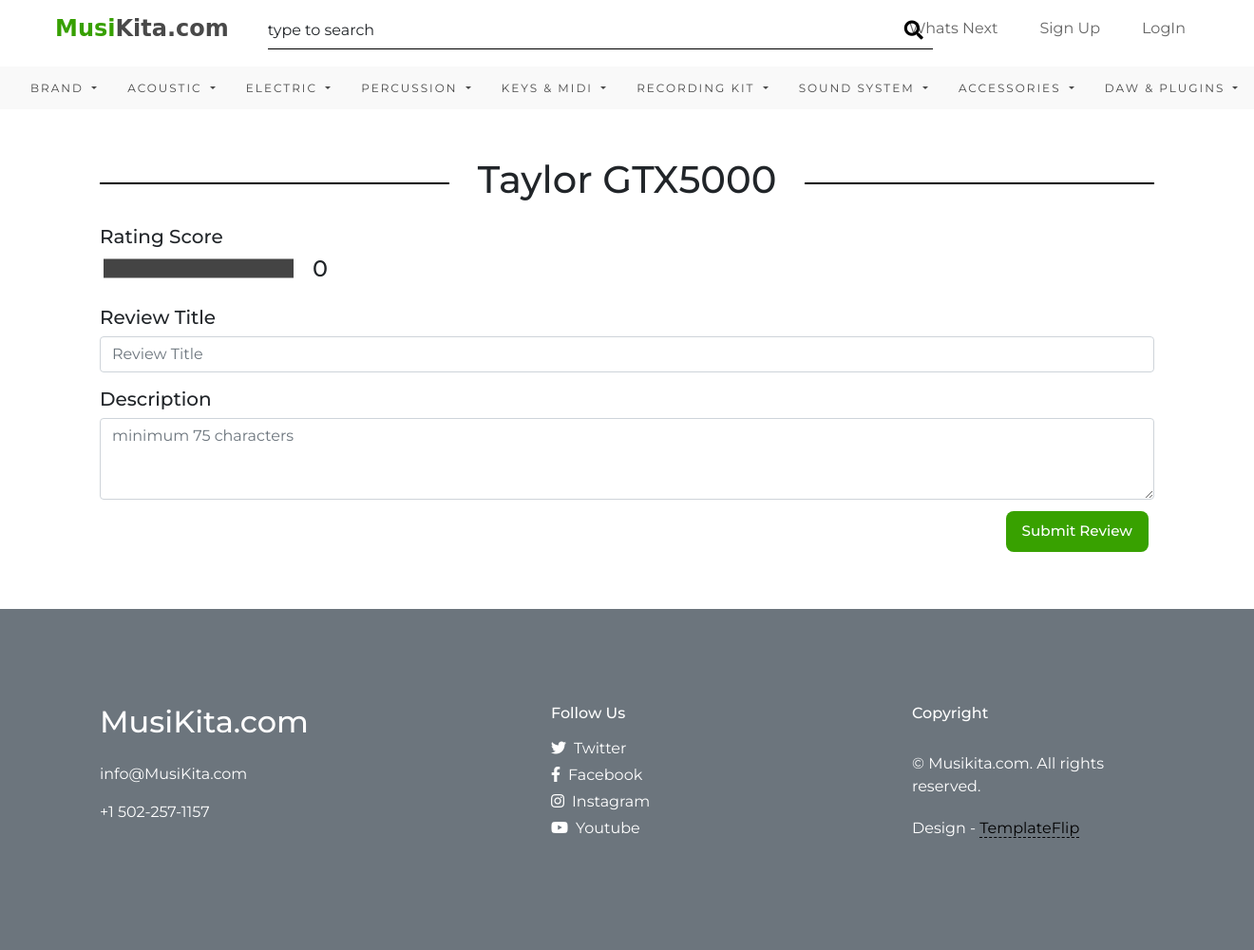
After one commit to Diazware12/Skripsi-Musikita, a Django app: page /scoreRating/ in a window 1320 px wide. The commit adds this page. Shown: the whole page at 95% size. Run offline with Django 3.2, Linux system fonts and the light colour scheme; some libraries are stand-ins or nearby versions.

Commit message:
nambah buat pop-up dan halaman score review

```diff
--- a/Skripsi/Skripsi/urls.py
+++ b/Skripsi/Skripsi/urls.py
@@ -25,5 +25,6 @@ urlpatterns = [
     url(r'^registerMember/',views.registerMember),
     url(r'^registerMusicStore/',views.registerMusicStore),
     url(r'^profile/',views.profile),
-    url(r'^profileMusicStore/',views.profileMusicStore)
+    url(r'^profileMusicStore/',views.profileMusicStore),
+    url(r'^scoreRating/',views.scoreRating)
 ]
--- a/Skripsi/Skripsi/views.py
+++ b/Skripsi/Skripsi/views.py
@@ -18,3 +18,6 @@ def profile (request):
 
 def profileMusicStore (request):
     return render(request,'profileMusicStore.html')
+
+def scoreRating (request):
+    return render(request,'scoreRating.html')
--- a/Skripsi/static/vendor2/css/custom.css
+++ b/Skripsi/static/vendor2/css/custom.css
@@ -1,3 +1,4 @@
+@import url('https://fonts.googleapis.com/css?family=Poppins:400,500,600,700&display=swap');
 nav > .nav.nav-tabs{
 
 	border: none;
@@ -81,3 +82,77 @@ nav > .nav.nav-tabs{
     text-align: center;
     font-family: "Montserrat", sans-serif;
   }
+
+  .greenbutton {
+    background-color: #38a100;
+    border: none;
+    color: #ffffff;
+    padding: 10px 15px;
+    text-decoration: none;
+    width: 100%;
+    display: inline-block;
+    font-size: 0.95rem;
+    font-weight: 500;
+    margin: 4px 2px;
+    cursor: pointer;
+    text-align: center;
+    font-family: "Montserrat", sans-serif;
+    border-radius: 8px;
+  }
+
+
+.star-widget label{
+  font-size: 20px;
+  color: #444;
+  transition: all 0.2s ease;
+  float: right;
+}
+
+
+#rate-1:hover ~ label,
+#rate-2:hover ~ label,
+#rate-3:hover ~ label,
+#rate-4:hover ~ label
+{
+    color: red;
+}
+
+#rate-5:hover ~ label,
+#rate-6:hover ~ label,
+#rate-7:hover ~ label
+{
+    color: #fd4;
+}
+
+#rate-8:hover ~ label,
+#rate-9:hover ~ label,
+#rate-10:hover ~ label
+{
+    color: rgb(3, 194, 3)
+}
+
+#rate-1:checked ~ label,
+#rate-2:checked ~ label,
+#rate-3:checked ~ label,
+#rate-4:checked ~ label
+{
+    color: red;
+}
+#rate-5:checked ~ label,
+#rate-6:checked ~ label,
+#rate-7:checked ~ label
+{
+    color: #fd4;
+}
+
+#rate-8:checked ~ label,
+#rate-9:checked ~ label,
+#rate-10:checked ~ label
+{
+    color: rgb(3, 194, 3)
+}
+
+
+.container .star-widget input{
+    display: none;
+}
--- /dev/null
+++ b/Skripsi/static/vendor2/scripts/custom.js
@@ -0,0 +1,78 @@
+
+//register sign-up modal
+$("#register").on( "click", function() {
+	$('#loginModal').modal('hide');
+});
+
+$("#register").on( "click", function() {
+  $('#signUpModal').modal('show');
+});
+
+console.log("assert");
+
+var rate1 = document.getElementById("rate-1");
+var rate2 = document.getElementById("rate-2");
+var rate3 = document.getElementById("rate-3");
+var rate4 = document.getElementById("rate-4");
+var rate5 = document.getElementById("rate-5");
+var rate6 = document.getElementById("rate-6");
+var rate7 = document.getElementById("rate-7");
+var rate8 = document.getElementById("rate-8");
+var rate9 = document.getElementById("rate-9");
+var rate10 = document.getElementById("rate-10");
+
+var valueTemp = 0;
+
+function addNum(num){
+    document.getElementById("score").innerHTML = num;
+}
+function removeNum(){
+    document.getElementById("score").innerHTML = valueTemp;
+}
+
+
+function score(){
+
+
+    if (rate1.checked){
+        document.getElementById("score").innerHTML = "1";
+        valueTemp = 1;
+    }
+    else if (rate2.checked){
+        document.getElementById("score").innerHTML = "2";
+        valueTemp = 2;
+    }
+    else if (rate3.checked){
+        document.getElementById("score").innerHTML = "3";
+        valueTemp = 3;
+    }
+    else if (rate4.checked){
+        document.getElementById("score").innerHTML = "4";
+        valueTemp = 4;
+    }
+    else if (rate5.checked){
+        document.getElementById("score").innerHTML = "5";
+        valueTemp = 5;
+    }
+    else if (rate6.checked){
+        document.getElementById("score").innerHTML = "6";
+        valueTemp = 6;
+    }
+    else if (rate7.checked){
+        document.getElementById("score").innerHTML = "7";
+        valueTemp = 7;
+    }
+    else if (rate8.checked){
+        document.getElementById("score").innerHTML = "8";
+        valueTemp = 8;
+    }
+    else if (rate9.checked){
+        document.getElementById("score").innerHTML = "9";
+        valueTemp = 9;
+    }
+    else if (rate10.checked){
+        document.getElementById("score").innerHTML = "10";
+        valueTemp = 10;
+    }
+
+}
--- a/Skripsi/templates/dashboard.html
+++ b/Skripsi/templates/dashboard.html
@@ -33,7 +33,7 @@
         <span class="carousel-control-next-icon" aria-hidden="true"></span>
         <span class="sr-only">Next</span>
       </a>
-     </div>
+    </div>
 
 
       <div class="da-section pt-3 pb-3 pl-5 pr-5">
@@ -274,6 +274,9 @@
                 </a>
               </div>
             </div>
+          </div>
+          <div class="d-flex flex-row-reverse">
+            <div class="p-2"><a href="">see more...</a></div>
           </div>
         </div>
       </div>
@@ -1196,5 +1199,6 @@
 
       {% include "snippets/footerAndScripts.html" %}
 
+
 </body>
 </html>
--- a/Skripsi/templates/registerMusicStore.html
+++ b/Skripsi/templates/registerMusicStore.html
@@ -47,7 +47,7 @@
             </div>
 
             <div class="d-flex flex-row-reverse bd-highlight pt-3">
-              <div class="p-2 bd-highlight"><button type="button" class="btn btn-primary">Register</button></div>
+              <div class="p-2 bd-highlight"><button type="button" class="greenbutton">Register</button></div>
             </div>
 
         </form>
--- /dev/null
+++ b/Skripsi/templates/scoreRating.html
@@ -0,0 +1,78 @@
+{% load static %}
+
+<!DOCTYPE html>
+<html lang="en-US">
+<head>
+  <meta charset="UTF-8">
+  <meta http-equiv="X-UA-Compatible" content="IE=edge">
+  <meta name="viewport" content="width=device-width, initial-scale=1">
+  <title>Dashboard</title>
+
+  {% include "snippets/headImport.html" %}
+
+</head>
+<body id="top">
+
+{% include "snippets/navbar.html" %}
+
+    <div class="container">
+        <div class="separator"><div class="h1 text-center" ><span> Taylor GTX5000</span></div></div>
+
+        <form>
+
+            <div class="mt-3">
+                <h5>Rating Score</h5>
+                <div class="d-flex flex-row">
+                    <div class="p-1">
+                        <div class="star-widget">
+                            <input type="radio" name="rate" id="rate-10" onclick="score();" value="10">
+                            <label onmouseover="addNum(10)" onmouseout="removeNum()" for="rate-10" class="fas fa-square-full"></label>
+                            <input type="radio" name="rate" id="rate-9" onclick="score();" value="9">
+                            <label onmouseover="addNum(9)" onmouseout="removeNum()" for="rate-9" class="fas fa-square-full"></label>
+                            <input type="radio" name="rate" id="rate-8" onclick="score();" value="8">
+                            <label onmouseover="addNum(8)" onmouseout="removeNum()" for="rate-8" class="fas fa-square-full"></label>
+                            <input type="radio" name="rate" id="rate-7" onclick="score();" value="7">
+                            <label onmouseover="addNum(7)" onmouseout="removeNum()" for="rate-7" class="fas fa-square-full"></label>
+                            <input type="radio" name="rate" id="rate-6" onclick="score();" value="6">
+                            <label onmouseover="addNum(6)" onmouseout="removeNum()" for="rate-6" class="fas fa-square-full"></label>
+                            <input type="radio" name="rate" id="rate-5" onclick="score();" value="5">
+                            <label onmouseover="addNum(5)" onmouseout="removeNum()" for="rate-5" class="fas fa-square-full"></label>
+                            <input type="radio" name="rate" id="rate-4" onclick="score();" value="4">
+                            <label onmouseover="addNum(4)" onmouseout="removeNum()" for="rate-4" class="fas fa-square-full"></label>
+                            <input type="radio" name="rate" id="rate-3" onclick="score();" value="3">
+                            <label onmouseover="addNum(3)" onmouseout="removeNum()" for="rate-3" class="fas fa-square-full"></label>
+                            <input type="radio" name="rate" id="rate-2" onclick="score();" value="2">
+                            <label onmouseover="addNum(2)" onmouseout="removeNum()" for="rate-2" class="fas fa-square-full"></label>
+                            <input type="radio" name="rate" id="rate-1" onclick="score();" value="1">
+                            <label onmouseover="addNum(1)" onmouseout="removeNum()" for="rate-1" class="fas fa-square-full"></label>
+                        </div>
+                    </div>
+                    <div class="p1 pl-3">
+                        <h4 id="score">0</h4>
+                    </div>
+                </div>
+            </div>
+
+
+            <div class="pt-3">
+                <h5>Review Title</h5>
+                <input type="email" class="form-control" id="inputName" placeholder="Review Title">
+            </div>
+
+            <div class="pt-3">
+                <h5>Description</h5>
+                <textarea class="form-control" id="exampleFormControlTextarea1" rows="3" placeholder="minimum 75 characters"></textarea>
+            </div>
+
+            <div class="d-flex flex-row-reverse bd-highlight pb-5">
+                <div class="p-2 bd-highlight"><button type="button" class="greenbutton">Submit Review</button></div>
+            </div>
+        </form>
+    </div>
+
+
+
+{% include "snippets/footerAndScripts.html" %}
+
+</body>
+</html>
--- a/Skripsi/templates/snippets/footerAndScripts.html
+++ b/Skripsi/templates/snippets/footerAndScripts.html
@@ -38,8 +38,12 @@
             <input type="email" class="form-control" id="inputEmail3">
             <small class="text-muted">example:email@musikita.com</small>
             <div class="pt-3">
-                <input type="password" class="form-control" id="inputPassword3" placeholder="Password">
-                <small><a href="#" style="color: #38a100;">Forget Your Password?</a></small>
+                <div class="mr-auto"><h6>Password</h6></div>
+                <input type="password" class="form-control" id="inputPassword3">
+                <small><a href="#" style="color: #38a100;">Forgot Your Password?</a></small>
+            </div>
+            <div class="d-flex flex-row-reverse bd-highlight pt-3">
+              <div class="p-2 bd-highlight"><button type="button" class="greenbutton">Login</button></div>
             </div>
           </form>
         </div>
@@ -74,10 +78,10 @@
     </div>
   </footer>
 
-
+{% comment %} <script src="{% static 'vendor2/scripts/star.js'%}"></script> {% endcomment %}
 <script src="{% static 'vendor2/scripts/jquery.min.js'%}"></script>
 <script src="{% static 'vendor2/scripts/bootstrap.bundle.min.js'%}"></script>
 <script src="{% static 'vendor2/scripts/aos.js'%}"></script>
 <script src="{% static 'vendor2/scripts/ekko-lightbox.min.js'%}"></script>
 <script src="{% static 'vendor2/scripts/main.js'%}"></script>
-<script src="{% static 'vendor2/scripts/customs.js'%}"></script>
+<script src="{% static 'vendor2/scripts/custom.js'%}"></script>
--- a/Skripsi/templates/snippets/headImport.html
+++ b/Skripsi/templates/snippets/headImport.html
@@ -11,13 +11,14 @@
 <!-- <meta name="viewport"
 content="width=device-width, initial-scale=1">  -->
 
-<link href="{% static 'vendor2/css/custom.css' %}" rel="stylesheet">
+{% comment %} <link href="{% static 'vendor2/css/star.css' %}" rel="stylesheet"> {% endcomment %}
 <link href="{% static 'vendor2/css/navbarCust.css' %}" rel="stylesheet">
 <link href="{% static 'vendor2/css/bootstrap.min.css' %}" rel="stylesheet">
 <link href="{% static 'vendor2/css/font-awesome/css/all.min.css' %}" rel="stylesheet">
 <link href="{% static 'vendor2/css/aos.css' %}" rel="stylesheet">
 <link href="{% static 'vendor2/css/ekko-lightbox.css' %}" rel="stylesheet">
 <link href="{% static 'vendor2/css/main.css' %}" rel="stylesheet">
+<link href="{% static 'vendor2/css/custom.css' %}" rel="stylesheet">
 
 
 <noscript>
--- a/Skripsi/templates/snippets/navbar.html
+++ b/Skripsi/templates/snippets/navbar.html
@@ -142,7 +142,3 @@
     </div>
   </div>
 </nav>
-
-
-
-<!--------------------------------------------------------------------------->
```
Also changed, not shown: Skripsi/static/vendor2/scripts/customs.js (deleted, +0 -9 lines), Skripsi/templates/registerMember.html (+5 -34 lines).
